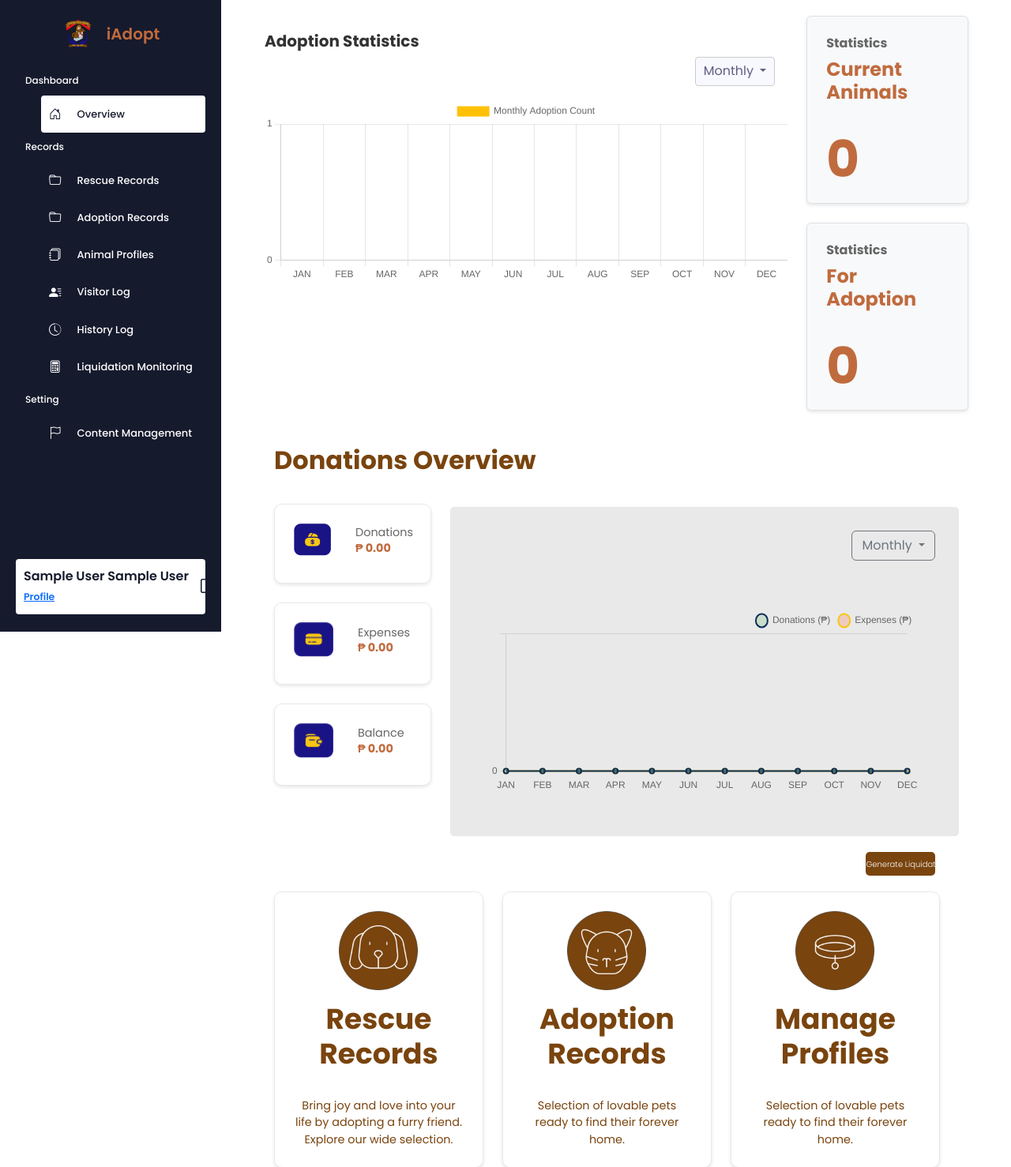
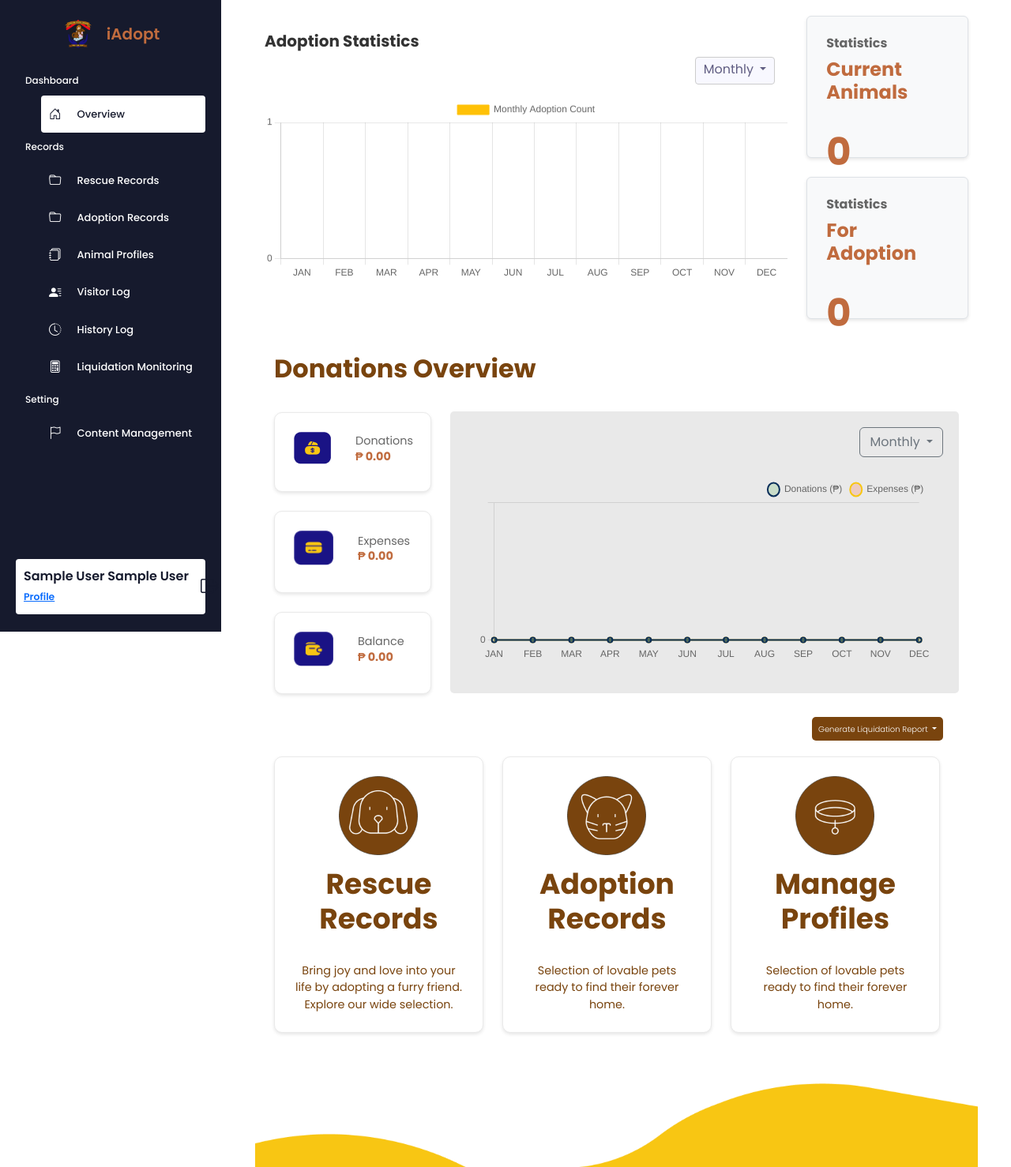
Before and after one commit to group-4-capstone/iAdopt, a PHP site: page /iAdopt/src/dashboard.php in a window 1280 px wide. Shown: the top 1478 px of the page at 79% size. Run offline with PHP 8.4, Linux system fonts and the light colour scheme; the visitor is signed in with stand-in values (Sample User, id 1); data that the repository does not hold is empty; some libraries are stand-ins or nearby versions; some web fonts are replaced.

Commit message:
style: update css

```diff
--- a/src/styles/dashboard.css
+++ b/src/styles/dashboard.css
@@ -120,7 +120,7 @@ body {
   border-radius: 10px;
   text-align: left;
   box-shadow: 0 2px 4px rgba(0, 0, 0, 0.1);
-  height: 238px;
+  height: 180px;
 }
 
 .stat-box h6 {
@@ -138,7 +138,7 @@ body {
 
 .stat-box h2 {
   color: #C06B3E;
-  font-size: 4rem;
+  font-size: 3rem;
   font-weight: bold;
 }
 
@@ -255,14 +255,14 @@ a.text-decoration-none {
 .chart-container {
   background-color: #d9d9d992 !important; /* Example background color */
   position: relative;
-  margin-top: 20px;
+  margin-top: 15px;
   border-radius: 5px;
-  padding: 30px;
+  padding: 20px;
 }
 
 .dropdown-toggle {
   border: 1px solid #ccc;
-  padding: 5px 10px;
+  padding: 3px 10px;
   border-radius: 4px;
 }
 
@@ -271,9 +271,9 @@ a.text-decoration-none {
 }
 
 .donationchart {
-  padding: 20px;
+  padding: 15px;
   border-radius: 10px; /* Optional: add rounded corners */
-  margin-top: 40px; /* Optional: add spacing */
+  margin-top: 10px; /* Optional: add spacing */
   text-align: center;
 }
 
@@ -281,9 +281,6 @@ a.text-decoration-none {
   float: right; /* Move button to the right */
   text-align: center;
   height: 30px;
-  width: 15%; /* Optional: Set button to full width */
-  padding-right: 0 !important;
-  padding-left: 0!important;
   margin-top: 50px;
   align-content: end !important;
   background-color: #79440E; /* Example button color */
--- a/src/styles/liquidation.css
+++ b/src/styles/liquidation.css
@@ -43,6 +43,10 @@
 
   .admin-content .number-section .btn:hover {
     transform: scale(1.1);
+  }
+
+  th {
+    vertical-align: middle;
   }
 
   /* Button with Icon */
```
Also changed, not shown: src/styles/home.css (+4 -4 lines).
